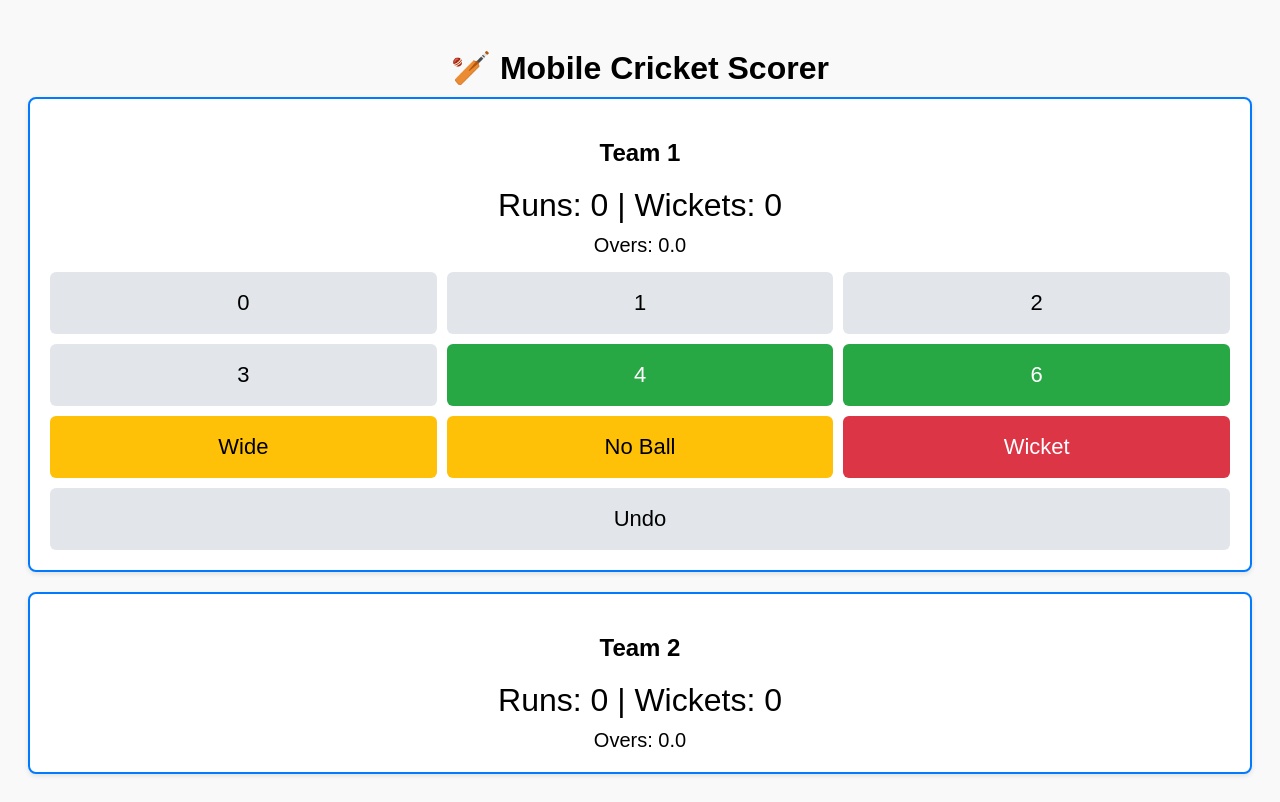
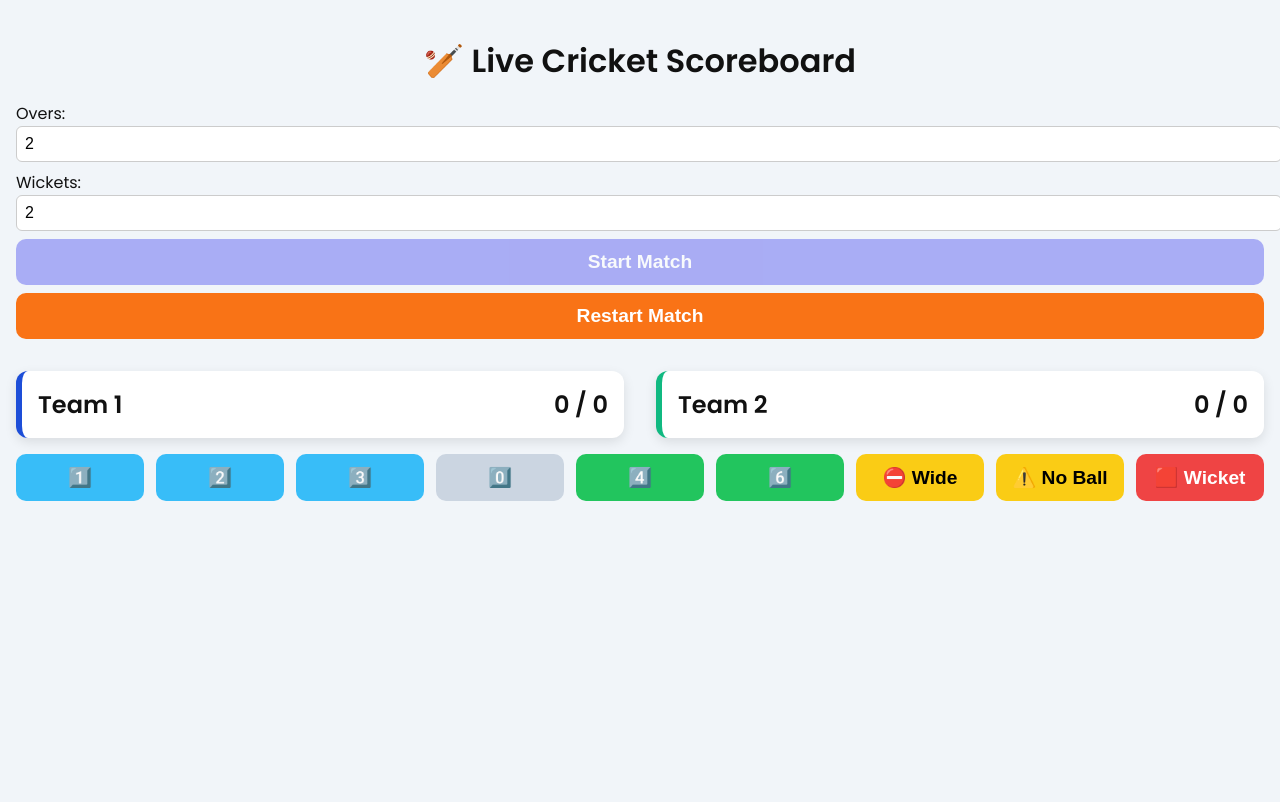
Before and after one commit to komal24sai/CricketScore, a plain HTML site: page index.html in a window 1280 px wide. Both pictures are taken after a click on the button "Start Match". Drawn offline with nearby package versions, Linux system fonts and the light colour scheme.

Commit message:
Add files via upload

```diff
--- a/index.html
+++ b/index.html
@@ -2,249 +2,283 @@
 <html lang="en">
 <head>
   <meta charset="UTF-8" />
-  <meta name="viewport" content="width=device-width, initial-scale=1" />
-  <title>Mobile Cricket Scorer</title>
+  <meta name="viewport" content="width=device-width, initial-scale=1.0"/>
+  <title>Cricket Scoreboard</title>
+  <link href="https://fonts.googleapis.com/css2?family=Poppins:wght@400;600&display=swap" rel="stylesheet"/>
   <style>
     body {
-      font-family: Arial, sans-serif;
-      padding: 20px;
+      margin: 0;
+      font-family: 'Poppins', sans-serif;
+      background: #f1f5f9;
+      color: #111;
+      padding: 1rem;
+    }
+
+    h1 {
       text-align: center;
-      background: #f9f9f9;
+      margin-bottom: 1rem;
     }
-    h1 {
-      margin-bottom: 10px;
-    }
-    .config, .result {
-      margin: 20px 0;
-    }
-    .teams {
+
+    .container {
       display: flex;
       flex-direction: column;
-      gap: 20px;
+      gap: 2rem;
     }
-    .team {
-      background: #fff;
-      border: 2px solid #007bff;
-      border-radius: 8px;
-      padding: 20px;
-      box-shadow: 0 2px 5px rgba(0,0,0,0.1);
+
+    .team-card {
+      background: white;
+      border-radius: 12px;
+      box-shadow: 0 4px 12px rgba(0, 0, 0, 0.1);
+      padding: 1rem;
     }
+
+    .team-1 {
+      border-left: 6px solid #1d4ed8;
+    }
+
+    .team-2 {
+      border-left: 6px solid #10b981;
+    }
+
+    .team-header {
+      font-size: 1.5rem;
+      font-weight: 600;
+      display: flex;
+      justify-content: space-between;
+    }
+
     .score {
-      font-size: 32px;
-      margin: 10px 0;
+      font-size: 1.3rem;
+      font-weight: bold;
+      margin: 0.5rem 0;
     }
-    .overs {
-      font-size: 20px;
-    }
-    .button-group {
+
+    .timeline {
+      font-size: 1rem;
       display: flex;
       flex-wrap: wrap;
-      justify-content: center;
-      gap: 10px;
-      margin-top: 15px;
+      gap: 0.5rem;
     }
+
+    .timeline span {
+      padding: 6px 10px;
+      background-color: #e5e7eb;
+      border-radius: 8px;
+      font-size: 1rem;
+      display: inline-flex;
+      align-items: center;
+    }
+
+    .controls {
+      display: flex;
+      flex-wrap: wrap;
+      gap: 0.75rem;
+      margin-top: 1rem;
+    }
+
     button {
       flex: 1 1 30%;
-      padding: 18px;
-      font-size: 22px;
+      padding: 0.75rem;
       border: none;
+      border-radius: 10px;
+      font-size: 1.2rem;
+      font-weight: 600;
+      cursor: pointer;
+      transition: 0.3s;
+    }
+
+    button:hover:enabled {
+      opacity: 0.9;
+      transform: scale(1.03);
+    }
+
+    button:disabled {
+      opacity: 0.5;
+      cursor: not-allowed;
+    }
+
+    .btn-run { background: #38bdf8; color: white; }
+    .btn-four, .btn-six { background: #22c55e; color: white; }
+    .btn-wicket { background: #ef4444; color: white; }
+    .btn-wide, .btn-noball { background: #facc15; }
+    .btn-zero { background: #cbd5e1; }
+    .btn-start { background: #6366f1; color: white; }
+    .btn-restart { background: #f97316; color: white; }
+
+    .setup {
+      margin-bottom: 2rem;
+      display: flex;
+      flex-direction: column;
+      gap: 0.5rem;
+    }
+
+    input {
+      padding: 0.5rem;
+      font-size: 1rem;
+      border: 1px solid #ccc;
       border-radius: 6px;
-      cursor: pointer;
+      width: 100%;
     }
-    .run-btn { background: #e2e6ea; }
-    .big-hit { background: #28a745; color: #fff; }
-    .wicket-btn { background: #dc3545; color: #fff; }
-    .wide-btn, .no-ball-btn { background: #ffc107; }
-    .result h2 { font-size: 26px; }
-    .hidden { display: none; }
+
+    @media (min-width: 768px) {
+      .container {
+        flex-direction: row;
+        justify-content: space-between;
+      }
+
+      .team-card {
+        width: 48%;
+      }
+
+      .controls {
+        flex-wrap: nowrap;
+      }
+    }
   </style>
 </head>
 <body>
-  <h1>🏏 Mobile Cricket Scorer</h1>
 
-  <!-- Config -->
-  <div class="config" id="configArea">
-    <label>Max Overs:</label>
-    <input type="number" id="maxOvers" value="2" min="1" max="50" style="font-size: 18px;"> &nbsp;&nbsp;
-    <label>Max Wickets:</label>
-    <input type="number" id="maxWickets" value="2" min="1" max="10" style="font-size: 18px;">
-    <br><br>
-    <button id="startButton" class="run-btn" style="width: 80%; font-size: 24px;">Start Match</button>
+  <h1>🏏 Live Cricket Scoreboard</h1>
+
+  <div class="setup">
+    <label>Overs: <input type="number" id="overs" min="1" value="2"/></label>
+    <label>Wickets: <input type="number" id="wickets" min="1" value="2"/></label>
+    <button class="btn-start" id="startBtn" onclick="startMatch()">Start Match</button>
+    <button class="btn-restart" onclick="restartMatch()">Restart Match</button>
   </div>
 
-  <!-- Scoreboard -->
-  <div class="teams hidden" id="teamsArea">
-    <!-- Team 1 -->
-    <div class="team">
-      <h2>Team 1</h2>
-      <div class="score">Runs: <span id="runs1">0</span> | Wickets: <span id="wickets1">0</span></div>
-      <div class="overs">Overs: <span id="overs1">0.0</span></div>
-      <div id="controls1" class="button-group">
-        <button onclick="addRun(0)" class="run-btn">0</button>
-        <button onclick="addRun(1)" class="run-btn">1</button>
-        <button onclick="addRun(2)" class="run-btn">2</button>
-        <button onclick="addRun(3)" class="run-btn">3</button>
-        <button onclick="addRun(4)" class="big-hit">4</button>
-        <button onclick="addRun(6)" class="big-hit">6</button>
-        <button onclick="addWide()" class="wide-btn">Wide</button>
-        <button onclick="addNoBall()" class="no-ball-btn">No Ball</button>
-        <button onclick="addWicket()" class="wicket-btn">Wicket</button>
-        <button onclick="undo()" class="run-btn">Undo</button>
-      </div>
+  <div class="container">
+    <div class="team-card team-1">
+      <div class="team-header">Team 1 <span id="score1">0 / 0</span></div>
+      <div class="timeline" id="timeline1"></div>
     </div>
-
-    <!-- Team 2 -->
-    <div class="team">
-      <h2>Team 2</h2>
-      <div class="score">Runs: <span id="runs2">0</span> | Wickets: <span id="wickets2">0</span></div>
-      <div class="overs">Overs: <span id="overs2">0.0</span></div>
-      <div id="controls2" class="button-group">
-        <button onclick="addRun(0)" class="run-btn">0</button>
-        <button onclick="addRun(1)" class="run-btn">1</button>
-        <button onclick="addRun(2)" class="run-btn">2</button>
-        <button onclick="addRun(3)" class="run-btn">3</button>
-        <button onclick="addRun(4)" class="big-hit">4</button>
-        <button onclick="addRun(6)" class="big-hit">6</button>
-        <button onclick="addWide()" class="wide-btn">Wide</button>
-        <button onclick="addNoBall()" class="no-ball-btn">No Ball</button>
-        <button onclick="addWicket()" class="wicket-btn">Wicket</button>
-        <button onclick="undo()" class="run-btn">Undo</button>
-      </div>
+    <div class="team-card team-2">
+      <div class="team-header">Team 2 <span id="score2">0 / 0</span></div>
+      <div class="timeline" id="timeline2"></div>
     </div>
   </div>
 
-  <!-- Result -->
-  <div class="result hidden" id="resultArea">
-    <h2 id="resultText"></h2>
-    <button onclick="resetMatch()" class="run-btn" style="width: 80%; font-size: 24px;">Play Again</button>
+  <div class="controls">
+    <button class="btn-run" onclick="addScore(1)">1️⃣</button>
+    <button class="btn-run" onclick="addScore(2)">2️⃣</button>
+    <button class="btn-run" onclick="addScore(3)">3️⃣</button>
+    <button class="btn-zero" onclick="addScore(0)">0️⃣</button>
+    <button class="btn-four" onclick="addScore(4)">4️⃣</button>
+    <button class="btn-six" onclick="addScore(6)">6️⃣</button>
+    <button class="btn-wide" onclick="addExtra('wide')">⛔ Wide</button>
+    <button class="btn-noball" onclick="addExtra('noball')">⚠️ No Ball</button>
+    <button class="btn-wicket" onclick="addWicket()">🟥 Wicket</button>
   </div>
 
-  <script src="https://cdn.jsdelivr.net/npm/canvas-confetti@1.6.0/dist/confetti.browser.min.js"></script>
   <script>
     let currentTeam = 1;
-    let team1 = { runs: 0, wickets: 0, balls: 0, history: [] };
-    let team2 = { runs: 0, wickets: 0, balls: 0, history: [] };
-    let maxOvers = 2;
-    let maxWickets = 2;
+    let oversLimit = 2;
+    let wicketsLimit = 2;
+    let matchStarted = false;
+    let matchEnded = false;
+
+    const teamStats = {
+      1: { runs: 0, wickets: 0, balls: 0, timeline: [] },
+      2: { runs: 0, wickets: 0, balls: 0, timeline: [] }
+    };
 
     function startMatch() {
-      maxOvers = parseInt(document.getElementById('maxOvers').value);
-      maxWickets = parseInt(document.getElementById('maxWickets').value);
-      document.getElementById('configArea').classList.add('hidden');
-      document.getElementById('teamsArea').classList.remove('hidden');
-      document.getElementById('controls1').style.display = 'flex';
-      document.getElementById('controls2').style.display = 'none';
+      if (matchEnded) {
+        alert("Match has ended. Please restart to begin a new match.");
+        return;
+      }
+      oversLimit = parseInt(document.getElementById('overs').value);
+      wicketsLimit = parseInt(document.getElementById('wickets').value);
+      matchStarted = true;
+      document.getElementById("startBtn").disabled = true;
+      alert("Match started!");
     }
 
-    function addRun(r) {
-      let team = currentTeam === 1 ? team1 : team2;
-      team.runs += r;
-      team.balls++;
-      team.history.push({ runs: r, wickets: 0, ball: 1 });
-      updateDisplay();
-      checkInningsEnd();
+    function restartMatch() {
+      location.reload();
     }
 
-    function addWide() {
-      let team = currentTeam === 1 ? team1 : team2;
-      team.runs += 1;
-      team.history.push({ runs: 1, wickets: 0, ball: 0 });
-      updateDisplay();
-      checkInningsEnd();
+    function updateDisplay() {
+      document.getElementById('score1').textContent = `${teamStats[1].runs} / ${teamStats[1].wickets}`;
+      document.getElementById('score2').textContent = `${teamStats[2].runs} / ${teamStats[2].wickets}`;
+      document.getElementById('timeline1').innerHTML = teamStats[1].timeline.map(s => `<span>${s}</span>`).join('');
+      document.getElementById('timeline2').innerHTML = teamStats[2].timeline.map(s => `<span>${s}</span>`).join('');
     }
 
-    function addNoBall() {
-      let team = currentTeam === 1 ? team1 : team2;
-      team.runs += 1;
-      team.history.push({ runs: 1, wickets: 0, ball: 0 });
-      updateDisplay();
-      checkInningsEnd();
+    function totalBallsAllowed() {
+      return oversLimit * 6;
+    }
+
+    function addScore(runs) {
+      if (!matchStarted || matchEnded) return alert("Match not active.");
+      const team = teamStats[currentTeam];
+      team.runs += runs;
+      team.balls++;
+      team.timeline.push(`${runs}️⃣`);
+      checkInnings();
     }
 
     function addWicket() {
-      let team = currentTeam === 1 ? team1 : team2;
+      if (!matchStarted || matchEnded) return alert("Match not active.");
+      const team = teamStats[currentTeam];
       team.wickets++;
       team.balls++;
-      team.history.push({ runs: 0, wickets: 1, ball: 1 });
-      updateDisplay();
-      checkInningsEnd();
+      team.timeline.push("🟥");
+      checkInnings();
     }
 
-    function undo() {
-      let team = currentTeam === 1 ? team1 : team2;
-      if (team.history.length > 0) {
-        let last = team.history.pop();
-        team.runs -= last.runs;
-        team.wickets -= last.wickets;
-        team.balls -= last.ball;
-        updateDisplay();
-      }
+    function addExtra(type) {
+      if (!matchStarted || matchEnded) return alert("Match not active.");
+      const team = teamStats[currentTeam];
+      team.runs += 1;
+      team.timeline.push(type === 'wide' ? "⛔" : "⚠️");
+      updateDisplay();
     }
 
-    function updateDisplay() {
-      document.getElementById('runs1').innerText = team1.runs;
-      document.getElementById('wickets1').innerText = team1.wickets;
-      document.getElementById('overs1').innerText = `${Math.floor(team1.balls/6)}.${team1.balls%6}`;
-      document.getElementById('runs2').innerText = team2.runs;
-      document.getElementById('wickets2').innerText = team2.wickets;
-      document.getElementById('overs2').innerText = `${Math.floor(team2.balls/6)}.${team2.balls%6}`;
-    }
+    function checkInnings() {
+      const team = teamStats[currentTeam];
+      updateDisplay();
 
-    function checkInningsEnd() {
-      let team = currentTeam === 1 ? team1 : team2;
-      let overs = Math.floor(team.balls / 6);
-      if (currentTeam === 2 && team2.runs > team1.runs) {
-        document.getElementById('controls2').style.display = 'none';
-        showResult("Team 2 won by chasing!");
+      const ballsUsed = team.balls;
+      const maxBalls = totalBallsAllowed();
+      const isAllOut = team.wickets >= wicketsLimit;
+      const isOversUp = ballsUsed >= maxBalls;
+
+      if (currentTeam === 1 && (isAllOut || isOversUp)) {
+        currentTeam = 2;
+        alert("Team 2 batting now!");
         return;
       }
-      if (overs >= maxOvers || team.wickets >= maxWickets) {
-        if (currentTeam === 1) {
-          currentTeam = 2;
-          alert("Team 1 innings over. Start Team 2 innings!");
-          document.getElementById('controls1').style.display = 'none';
-          document.getElementById('controls2').style.display = 'flex';
-        } else {
-          document.getElementById('controls2').style.display = 'none';
-          showResult();
+
+      if (currentTeam === 2) {
+        const target = teamStats[1].runs + 1;
+        if (team.runs >= target) {
+          alert("🎉 Team 2 Wins!");
+          endMatch();
+          return;
+        }
+
+        if (isAllOut || isOversUp) {
+          const team1Score = teamStats[1].runs;
+          const team2Score = teamStats[2].runs;
+
+          const result =
+            team2Score > team1Score ? "🎉 Team 2 Wins!" :
+            team2Score < team1Score ? "🏆 Team 1 Wins!" :
+            "🤝 Match Drawn!";
+          alert(result);
+          endMatch();
+          return;
         }
       }
     }
 
-    function showResult(msg = "") {
-      document.getElementById('resultArea').classList.remove('hidden');
-      let text = msg || (team1.runs > team2.runs
-        ? `Team 1 won by ${team1.runs - team2.runs} runs!`
-        : team2.runs > team1.runs
-        ? `Team 2 won by ${maxWickets - team2.wickets} wickets!`
-        : "It's a Tie!");
-      document.getElementById('resultText').innerText = text;
-      confetti();
+    function endMatch() {
+      matchStarted = false;
+      matchEnded = true;
+      document.getElementById("startBtn").disabled = true;
     }
+  </script>
 
-    function confetti() {
-      const end = Date.now() + 2 * 1000;
-      (function frame() {
-        confettiLib({ particleCount: 5, angle: 60, spread: 55, origin: { x: 0 } });
-        confettiLib({ particleCount: 5, angle: 120, spread: 55, origin: { x: 1 } });
-        if (Date.now() < end) requestAnimationFrame(frame);
-      })();
-    }
-
-    function resetMatch() {
-      team1 = { runs: 0, wickets: 0, balls: 0, history: [] };
-      team2 = { runs: 0, wickets: 0, balls: 0, history: [] };
-      currentTeam = 1;
-      document.getElementById('teamsArea').classList.add('hidden');
-      document.getElementById('resultArea').classList.add('hidden');
-      document.getElementById('configArea').classList.remove('hidden');
-      updateDisplay();
-    }
-
-    window.onload = () => {
-      window.confettiLib = window.confetti;
-      document.getElementById('startButton').onclick = startMatch;
-    };
-  </script>
 </body>
 </html>
```
